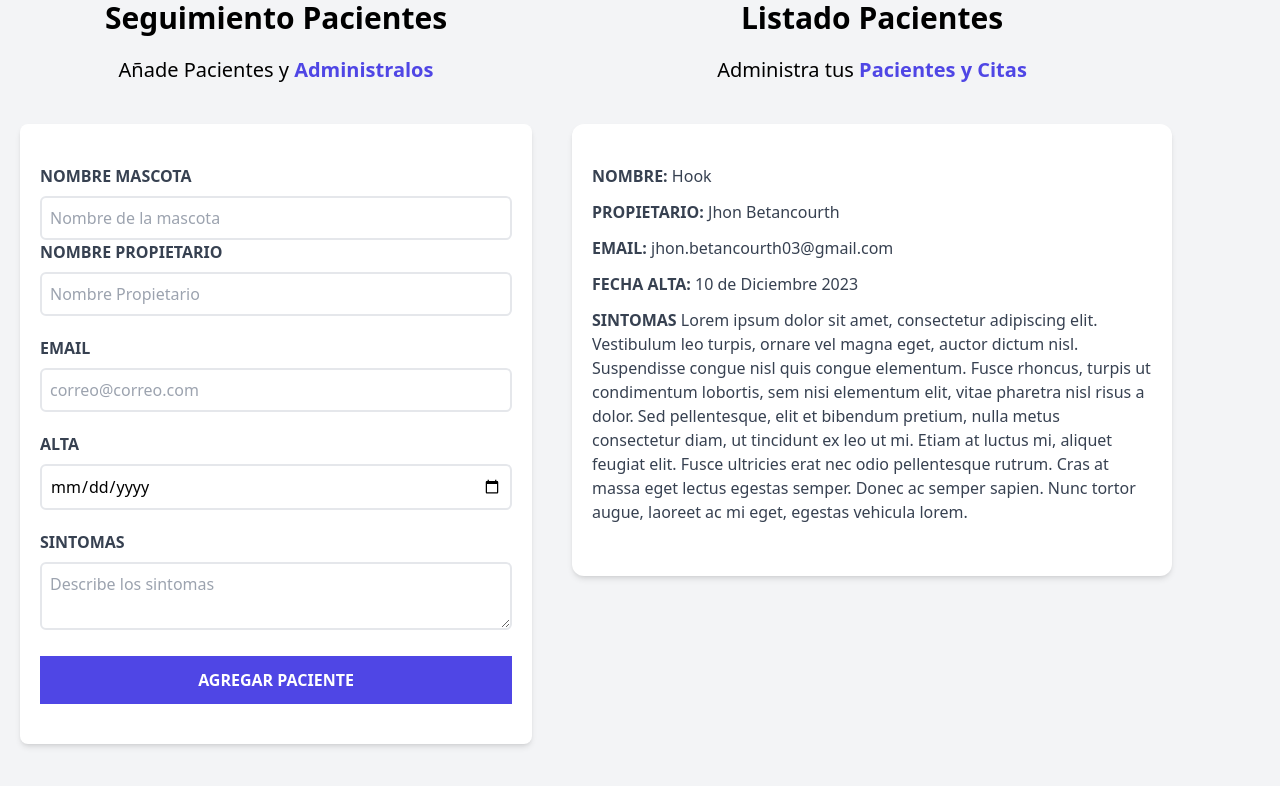
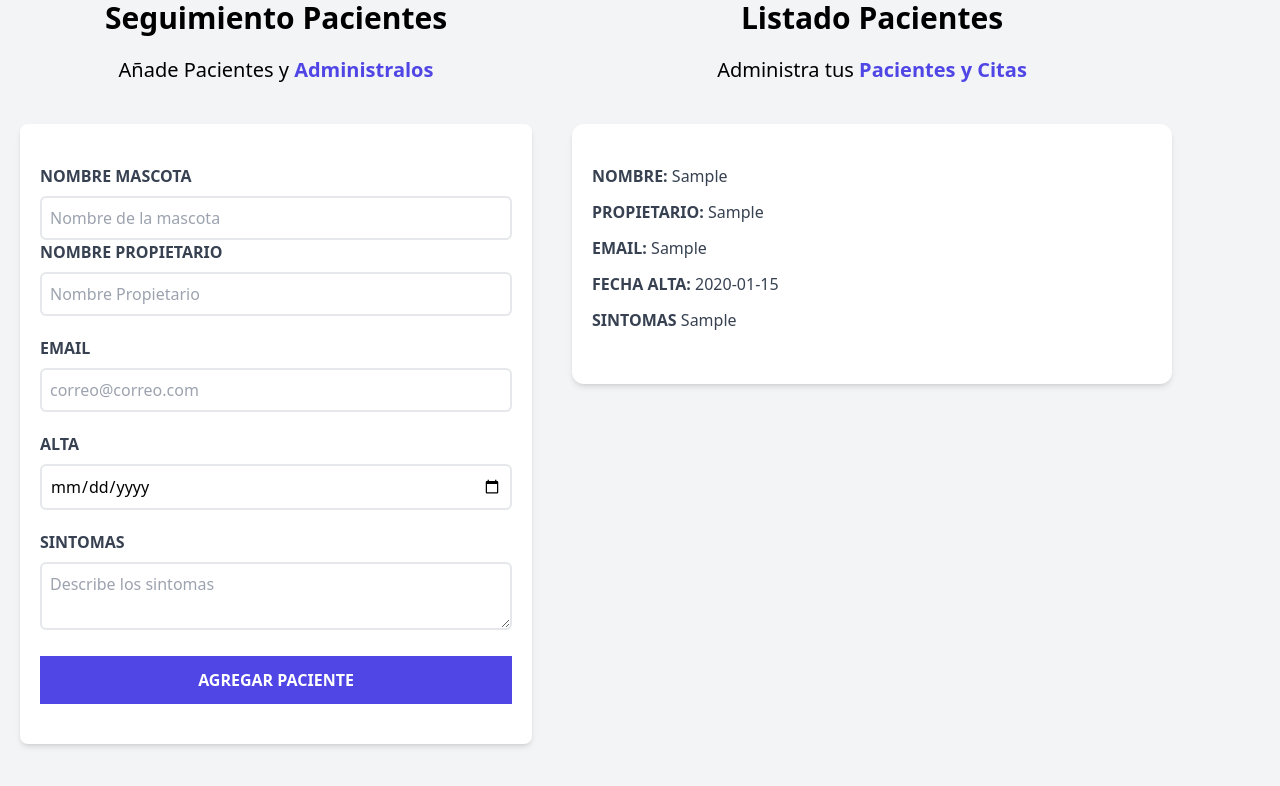
Before and after one commit to jhonbg09/App-medicVet, a React (Vite) app: page / in a window 1280 px wide. Both pictures are taken after typing "Sample", "Sample", "Sample", "2020-01-15", "Sample" into the empty fields and a click on the input "Agregar Paciente". Shown: the part 176-962 px from the top of the page. Built offline with nearby package versions, Linux system fonts and the light colour scheme.

Commit message:
Agregando id unico

```diff
--- a/src/App.jsx
+++ b/src/App.jsx
@@ -1,3 +1,4 @@
+
 import { useState } from "react";
 import Header from "./components/Header";
 import Formulario from "./components/Formulario";
@@ -15,7 +16,9 @@ function App() {
           pacientes={pacientes}
           setPacientes={setPacientes}
         />
-        <ListadoPacientes />
+        <ListadoPacientes
+          paciente={pacientes}
+        />
       </div>
     </div>
   );
--- a/src/components/Error.jsx
+++ b/src/components/Error.jsx
@@ -1,8 +1,8 @@
 /* eslint-disable react/prop-types */
-const Error = ({ mensaje }) => {
+const Error = ({ children }) => {//para poder pasar props lo podemos hacer con la palabra reservada Children
   return (
     <div className="text-center p-3 transition-all bg-red-800 rounded-md mb-3 uppercase text-white font-bold ">
-      <p>{mensaje}</p>
+      {children}
     </div>
   );
 };
--- a/src/components/Formulario.jsx
+++ b/src/components/Formulario.jsx
@@ -30,6 +30,14 @@ const Formulario = ({ pacientes, setPacientes }) => {
   };
   // console.log(sintomas);
 
+   //Con esta funcion voy a crear el key para eliminar el error de la consola
+   const generarId = () => {
+    const random = Math.random().toString(36);
+    const fecha = Date.now().toString(36);
+    return fecha + random;
+  };
+
+
   //Este handle hace la validacion del formulario
   const handleSubmit = (e) => {
     e.preventDefault();
@@ -51,21 +59,21 @@ const Formulario = ({ pacientes, setPacientes }) => {
       nombrePropietario,
       email,
       fecha,
-      sintomas
-    }
+      sintomas,
+      id: generarId(),
+    };
 
     // console.log(objetoPaciente); aca deben pasar todos los pacientes
 
-    setPacientes([...pacientes, objetoPaciente])
+    setPacientes([...pacientes, objetoPaciente]);
 
     //Con esto reinicio el formulario
 
-    setNombreMascota('');
-    setnombrePropietario('');
-    setEmail('');
-    setFecha('');
-    setSintomas('');
-
+    setNombreMascota("");
+    setnombrePropietario("");
+    setEmail("");
+    setFecha("");
+    setSintomas("");
   };
 
   return (
@@ -81,7 +89,12 @@ const Formulario = ({ pacientes, setPacientes }) => {
         onSubmit={handleSubmit}
       >
         <div>
-          {errors && <Error mensaje='todos los campos son obligatorios'/>}
+          {errors && (
+            <Error>
+              {/*  de esta manera puedo pasar props tambien, se utiliza cuando vamos a enviar bastante HTML */}
+              <p>todos los campos son obligatorios</p>
+            </Error>
+          )}
           <label
             className="block text-gray-700 uppercase font-bold"
             htmlFor="mascota"
--- a/src/components/ListadoPacientes.jsx
+++ b/src/components/ListadoPacientes.jsx
@@ -1,11 +1,19 @@
+/* eslint-disable react/jsx-key */
+/* eslint-disable react/prop-types */
 import Pacientes from "./Pacientes";
-const ListadoPacientes = () => {
+const ListadoPacientes = ({ paciente }) => {
+    // console.log(paciente)
     return (
         <div className="md:w-1/2 lg:-3/5 md:h-screen overflow-y-scroll">
             <h2 className="font-black text-3xl text-center">Listado Pacientes</h2>
             <p className="text-xl mt-5 text-center mb-10">Administra tus {' '}<span className="text-indigo-600 font-bold">Pacientes y Citas</span></p>
-            <Pacientes/>
+            {paciente.map((paciente )=>(
+                <Pacientes
+                key={paciente.id}
+                paciente={paciente}
 
+                />
+                ))}
         </div>
     );
 }
--- a/src/components/Pacientes.jsx
+++ b/src/components/Pacientes.jsx
@@ -1,26 +1,27 @@
-
-const Pacientes = () => {
+/* eslint-disable react/prop-types */
+const Pacientes = ({ paciente }) => {
+    // console.log(paciente)
     return (
         <div className="mx-5 my-10 bg-white shadow-md px-5 py-10 rounded-xl">
                 <p className="font-bold text-gray-700 mb-3 uppercase">
                     Nombre:{' '}
-                    <span className="font-normal normal-case">Hook</span>
+                    <span className="font-normal normal-case">{paciente.nombreMascota}</span>
                 </p>
                 <p className="font-bold text-gray-700 mb-3 uppercase">
                     Propietario:{' '}
-                    <span className="font-normal normal-case">Jhon Betancourth</span>
+                    <span className="font-normal normal-case">{paciente.nombrePropietario}</span>
                 </p>
                 <p className="font-bold text-gray-700 mb-3 uppercase">
                     Email:{' '}
-                    <span className="font-normal normal-case">jhon.betancourth03@gmail.com</span>
+                    <span className="font-normal normal-case">{paciente.email}</span>
                 </p>
                 <p className="font-bold text-gray-700 mb-3 uppercase">
                     Fecha Alta:{' '}
-                    <span className="font-normal normal-case">10 de Diciembre 2023</span>
+                    <span className="font-normal normal-case">{paciente.fecha}</span>
                 </p>
                 <p className="font-bold text-gray-700 mb-3 uppercase">
                     Sintomas{' '}
-                    <span className="font-normal normal-case">Lorem ipsum dolor sit amet, consectetur adipiscing elit. Vestibulum leo turpis, ornare vel magna eget, auctor dictum nisl. Suspendisse congue nisl quis congue elementum. Fusce rhoncus, turpis ut condimentum lobortis, sem nisi elementum elit, vitae pharetra nisl risus a dolor. Sed pellentesque, elit et bibendum pretium, nulla metus consectetur diam, ut tincidunt ex leo ut mi. Etiam at luctus mi, aliquet feugiat elit. Fusce ultricies erat nec odio pellentesque rutrum. Cras at massa eget lectus egestas semper. Donec ac semper sapien. Nunc tortor augue, laoreet ac mi eget, egestas vehicula lorem. </span>
+                    <span className="font-normal normal-case">{paciente.sintomas}</span>
                 </p>
 
             </div>
```
